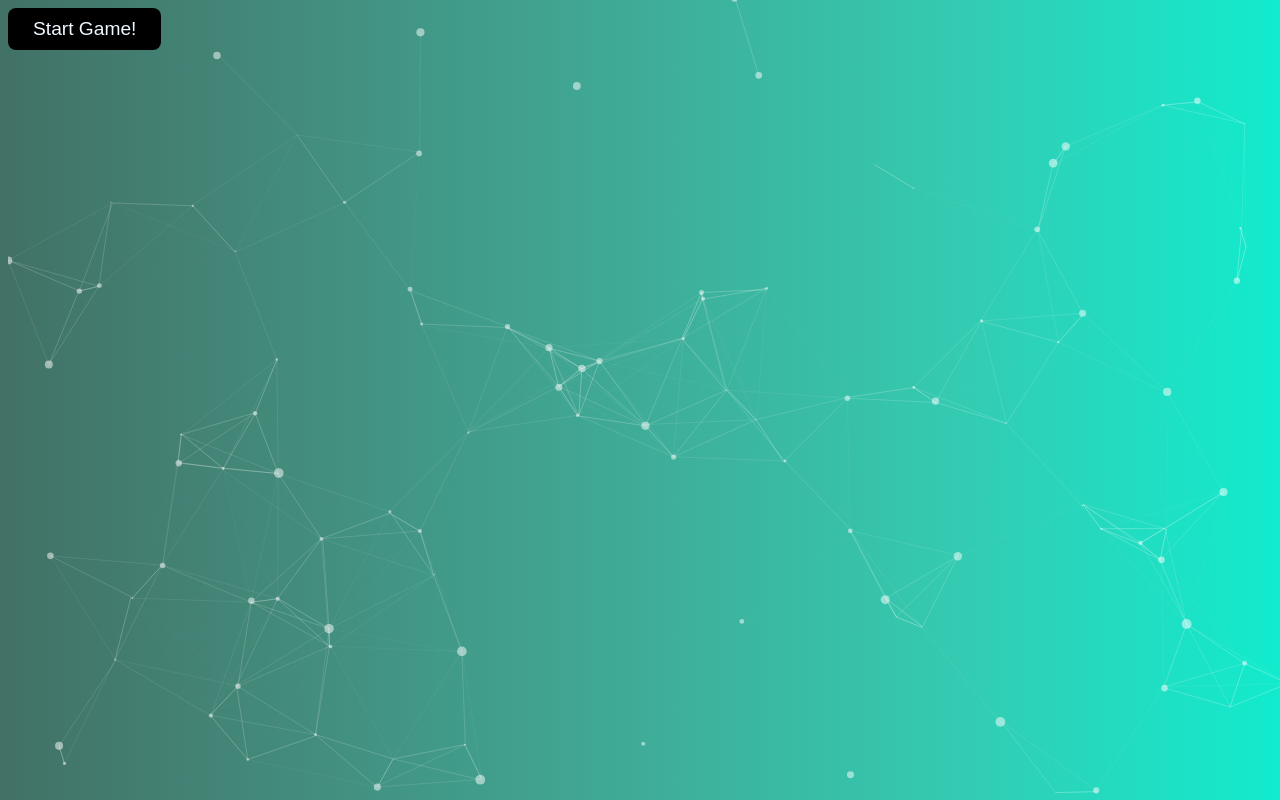
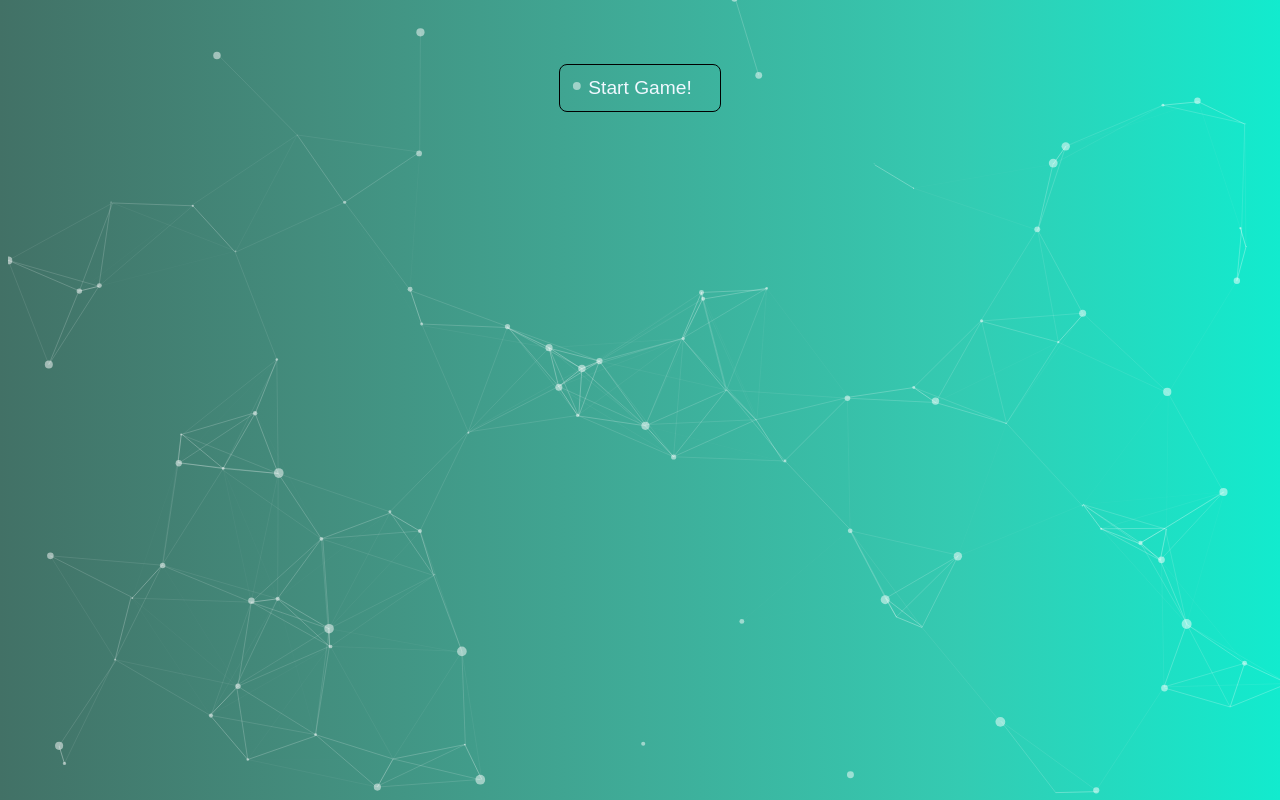
Before and after one commit to TekniqueJoseph/more-functions, a plain HTML site: page index.html in a window 1280 px wide. Drawn offline with Linux system fonts and the light colour scheme.

Commit message:
sty;ed start button

```diff
--- a/CSS/style.css
+++ b/CSS/style.css
@@ -11,21 +11,30 @@ body{
     top: 0;
     z-index:-10;
 }
+.gameBtn{
+    text-align: center;
+    margin-top: 4rem;
+}
+
+#start-game-btn{
+    padding: 12px 28px;
+    background-color: transparent;
+    color: aliceblue;
+    font-size: 1.2rem;
+    border-radius: 8px;
+    border:1px solid black;
+    transition: transform ease-in-out 0.5s;
+
+}
+#start-game-btn:hover{
+    cursor: pointer;
+    border:1px solid aliceblue;
+    color: black;
+    transform: rotate(360deg);
+}
+.content{
+    margin-top: 5rem;
+}
 h1, h2{
     text-align: center;
 }
-#start-game-btn{
-    padding: 10px 25px;
-    background-color: black;
-    color: aliceblue;
-    font-size: 1.2rem;
-    border-radius: 8px;
-    border: none;
-    transition: transform ease-in-out 0.5s;
-}
-#start-game-btn:hover{
-    cursor: pointer;
-    background-color: aliceblue;
-    color: black;
-    transform: rotate(360deg);
-}
--- a/index.html
+++ b/index.html
@@ -13,9 +13,13 @@
 
 <body>
   <div id="particles-js"></div>
-  <button id="start-game-btn">Start Game!</button>
-  <h1 id="heading"></h1>
-  <h2 id="sub"></h2>
+  <div class="gameBtn">
+    <button id="start-game-btn">Start Game!</button>
+  </div>
+  <div class="content">
+    <h1 id="heading"></h1>
+    <h2 id="sub"></h2>
+  </div>
 
 
   <script src="particles.js-master/particles.js"></script>
```
